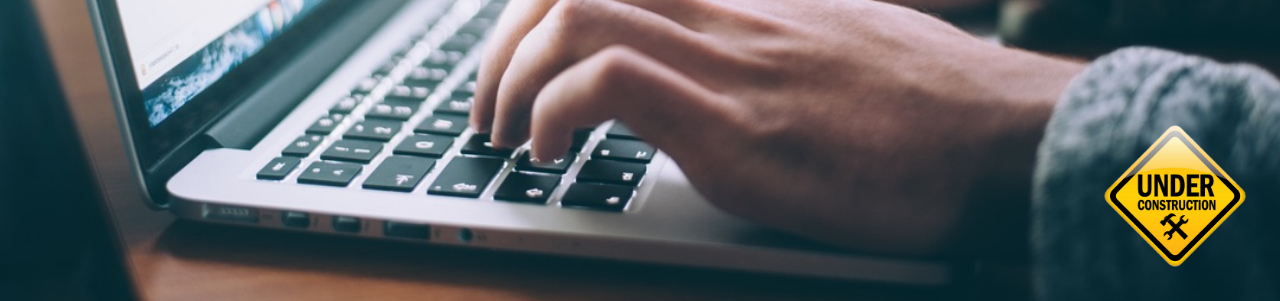
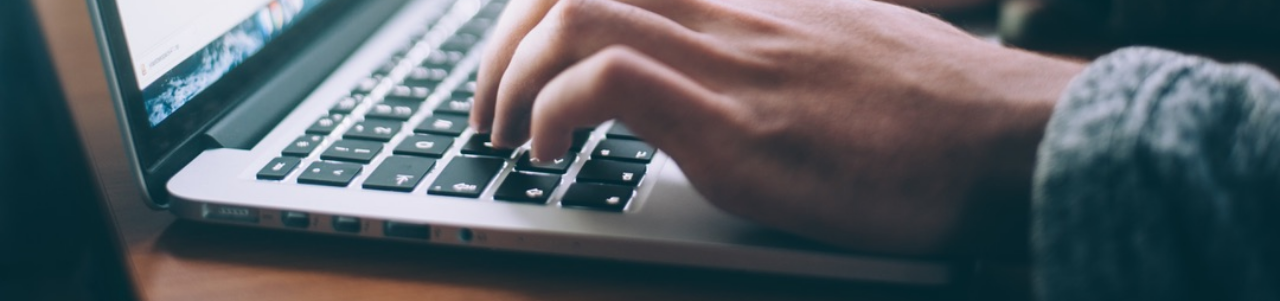
Before and after one commit to gislek/gislek.github.io, a plain HTML site: page index.html in a window 1280 px wide. Shown: the part 499-800 px from the top of the page. Drawn offline with nearby package versions, Linux system fonts and the light colour scheme; some packages are replaced by stand-ins of ours; a script that the page names is missing.

Commit message:
-under construction

```diff
--- a/index.html
+++ b/index.html
@@ -28,7 +28,7 @@
 </head>
 
 <body>
-	<img class="under-construction" src="images/under_construction.png" alt="Under Construction">
+	<!--<img class="under-construction" src="images/under_construction.png" alt="Under Construction">-->
 
 	<section id="hero-section">
 		<div id="hero-container">
--- a/style.css
+++ b/style.css
@@ -29,13 +29,13 @@ p {
 	height: 100%;
 }
 
-.under-construction {
+/*.under-construction {
 	width: 150px;
 	position: fixed;
 	bottom: 30px;
 	right: 30px;
 	z-index: 1;
-}
+}*/
 
 #hero-container span
 {
```
Also changed, not shown: 1 other file.
